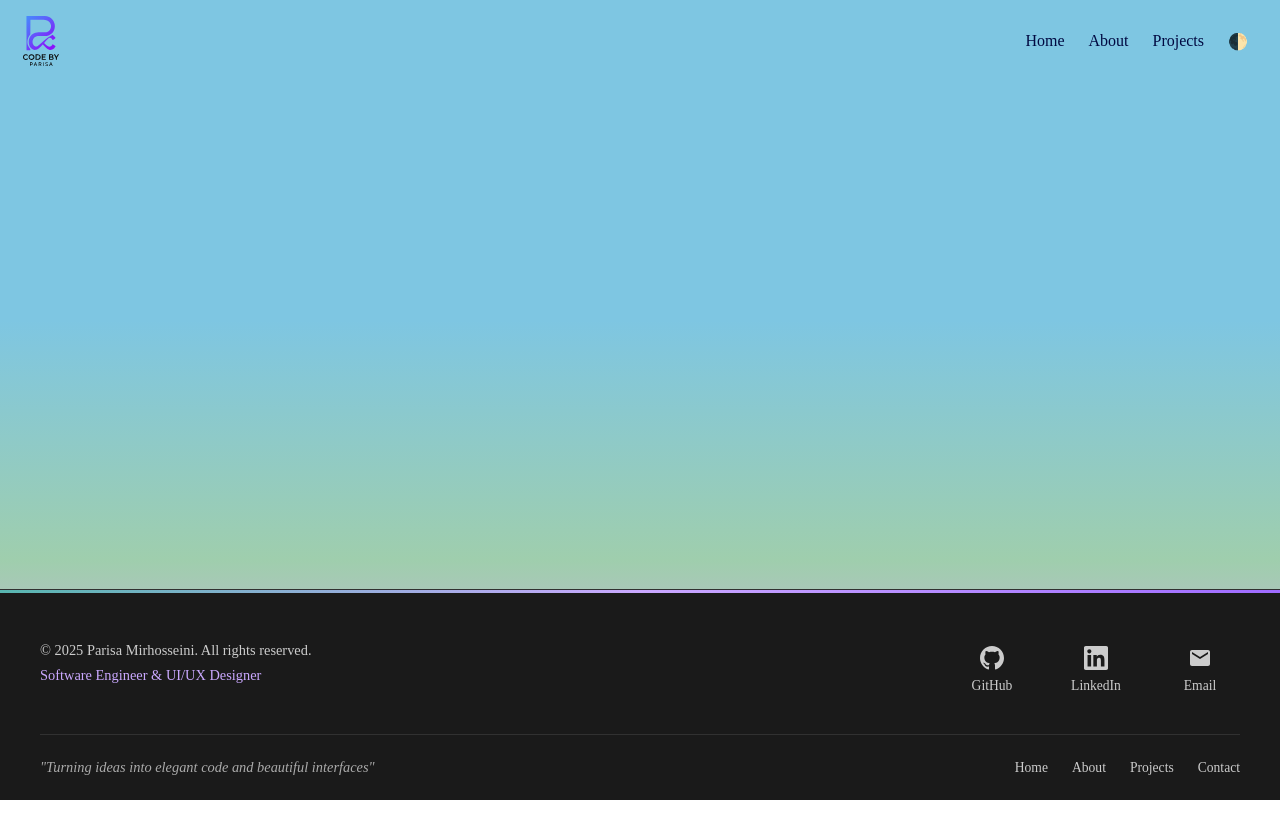
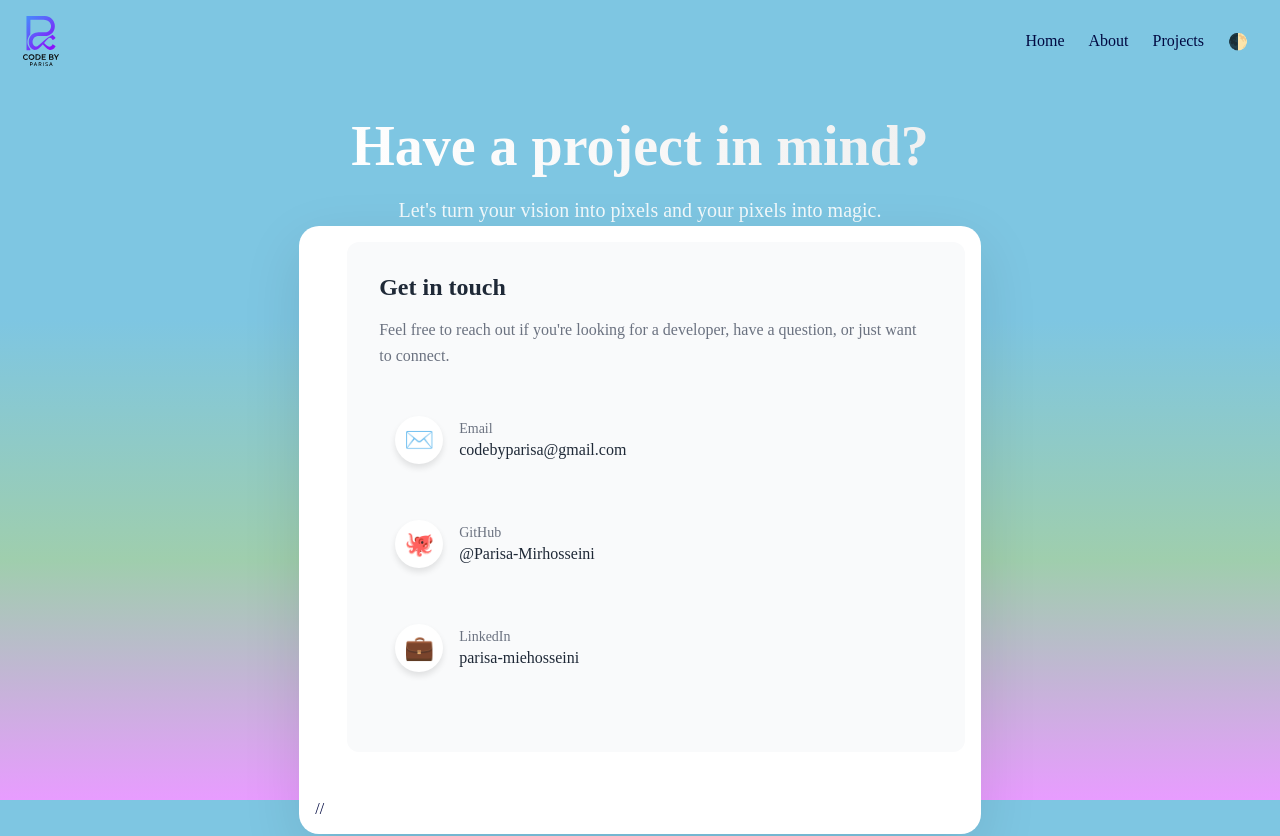
Before and after one commit to Parisa-Mirhosseini/parisa-mirhosseini-portfolio, a React (Vite) app: page /contact in a window 1280 px wide. Shown: the top 836 px of the page. Before the commit the page ends 800 px from the top, so only its background shows below. Built offline with nearby package versions, Linux system fonts and the light colour scheme; a web font is replaced by a local one.

Commit message:
contact page

```diff
--- a/src/App.jsx
+++ b/src/App.jsx
@@ -6,6 +6,7 @@ import Footer from './components/Footer/Footer.jsx';
 import React from "react";
 import AboutPage from "./Pages/AboutPage/AboutPage";
 import ProjectPage from "./Pages/ProjectPage/ProjectPage";
+import ContactPage from "./Pages/ContactPage/ContactPage";
 
 function App() {
   return (
@@ -17,6 +18,7 @@ function App() {
             <Route path="/" element={<HomePage />} />
             <Route path="/about" element={<AboutPage />} />
             <Route path="/projects" element={<ProjectPage />} />
+            <Route path="/contact" element={<ContactPage />} />
           </Routes>
         </main>
         <Footer />
--- a/src/Pages/ContactPage/ContactPage.jsx
+++ b/src/Pages/ContactPage/ContactPage.jsx
@@ -1,20 +1,150 @@
+import React, { useState } from 'react';
 import './ContactPage.scss';
 
+function ContactPage() {
+  const [formData, setFormData] = useState({
+    name: '',
+    email: '',
+    message: ''
+  });
 
+  const handleChange = (e) => {
+    setFormData({
+      ...formData,
+      [e.target.name]: e.target.value
+    });
+  };
 
-function ContactPage() {
-  return (<div>
-    <div className="Contact">
-      <div className="Contact__content">
-        <h1 className="Contact__title">Have a project in mind?</h1>
-        <p className="Contact__description">
-        Let’s turn your vision into pixels and
-        your pixels into magic.
-        </p>
+  const handleSubmit = (e) => {
+    e.preventDefault();
+    // Handle form submission (connect to your backend or email service)
+    console.log('Form submitted:', formData);
+    // Reset form or show success message
+  };
+
+  return (
+    <div className="ContactPage">
+      <div className="ContactPage__hero">
+        <div className="ContactPage__content">
+          <h1 className="ContactPage__title">Have a project in mind?</h1>
+          <p className="ContactPage__description">
+            Let's turn your vision into pixels and your pixels into magic.
+          </p>
+        </div>
       </div>
-    </div>
-    </div>
 
+      <div className="ContactPage__container">
+        <div className="ContactPage__grid">
+         { /* Contact Form */}
+          {/* <div className="ContactPage__form-section">
+            <h2 className="ContactPage__form-title">Send me a message</h2> */}
+            {/* <form className="ContactPage__form" onSubmit={handleSubmit}> */}
+              {/* <div className="ContactPage__form-group">
+                <label htmlFor="name" className="ContactPage__label">
+                  Name
+                </label>
+                <input
+                  type="text"
+                  id="name"
+                  name="name"
+                  value={formData.name}
+                  onChange={handleChange}
+                  className="ContactPage__input"
+                  required
+                  placeholder="Your name"
+                />
+              </div> */}
+
+              {/* <div className="ContactPage__form-group">
+                <label htmlFor="email" className="ContactPage__label">
+                  Email
+                </label>
+                <input
+                  type="email"
+                  id="email"
+                  name="email"
+                  value={formData.email}
+                  onChange={handleChange}
+                  className="ContactPage__input"
+                  required
+                  placeholder="Your email"
+                />
+              </div>
+
+              <div className="ContactPage__form-group">
+                <label htmlFor="message" className="ContactPage__label">
+                  Message
+                </label>
+                <textarea
+                  id="message"
+                  name="message"
+                  value={formData.message}
+                  onChange={handleChange}
+                  className="ContactPage__textarea"
+                  rows="6"
+                  required
+                  placeholder="Tell me about your project..."
+                />
+              </div> */}
+
+              {/* <button type="submit" className="ContactPage__submit">
+                Send Message
+              </button> */}
+            {/* </form> */}
+          {/* </div> */}
+
+          {/* Contact Info */}
+          <div className="ContactPage__info-section">
+            <div className="ContactPage__info-card">
+              <h3 className="ContactPage__info-title">Get in touch</h3>
+              <p className="ContactPage__info-text">
+                Feel free to reach out if you're looking for a developer,
+                have a question, or just want to connect.
+              </p>
+
+              <div className="ContactPage__contact-methods">
+                <a
+                  href="mailto:parisamirhosseini2@gmail.com"
+                  className="ContactPage__contact-link"
+                >
+                  <span className="ContactPage__contact-icon">✉️</span>
+                  <div>
+                    <div className="ContactPage__contact-label">Email</div>
+                    <div className="ContactPage__contact-value">codebyparisa@gmail.com</div>
+                  </div>
+                </a>
+
+                <a
+                  href="https://github.com/Parisa-Mirhosseini"
+                  target="_blank"
+                  rel="noopener noreferrer"
+                  className="ContactPage__contact-link"
+                >
+                  <span className="ContactPage__contact-icon">🐙</span>
+                  <div>
+                    <div className="ContactPage__contact-label">GitHub</div>
+                    <div className="ContactPage__contact-value">@Parisa-Mirhosseini</div>
+                  </div>
+                </a>
+
+                <a
+                  href="https://linkedin.com/in/parisa-miehosseini"
+                  target="_blank"
+                  rel="noopener noreferrer"
+                  className="ContactPage__contact-link"
+                >
+                  <span className="ContactPage__contact-icon">💼</span>
+                  <div>
+                    <div className="ContactPage__contact-label">LinkedIn</div>
+                    <div className="ContactPage__contact-value">parisa-miehosseini</div>
+                  </div>
+                </a>
+              </div>
+            </div>
+          </div>
+      //   </div>
+      </div>
+    // </div>
   );
 }
 
--- a/src/Pages/ContactPage/ContactPage.scss
+++ b/src/Pages/ContactPage/ContactPage.scss
@@ -1,6 +1,248 @@
-.contact {
-	color: #d9e8e7;
-	text-align: center;
-	font-size: 10px;
-	// margin: 0;
+.ContactPage {
+
+	&__hero {
+	  padding: 2rem 4rem;
+	  text-align: center;
+	  color: white;
+	}
+
+	&__content {
+	  max-width: 600px;
+	  margin: 0 auto;
+	}
+
+	&__title {
+	  font-size: 3.5rem;
+	  font-weight: 700;
+	  margin-bottom: 1rem;
+	  background: linear-gradient(45deg, #fff, #f0f0f0);
+	  -webkit-background-clip: text;
+	  background-clip: text;
+	  -webkit-text-fill-color: transparent;
+	}
+
+	&__description {
+	  font-size: 1.25rem;
+	  opacity: 0.9;
+	  line-height: 1.6;
+	}
+
+	&__container {
+	  max-width: 1200px;
+	  margin: 0 auto;
+	  padding: 0 2rem 4rem;
+	}
+
+	&__grid {
+	//   display: grid;
+	//   grid-template-columns: 1fr 1fr;
+	display:flex;
+	flex-direction: column;
+	width:60%;
+	margin:auto;
+	  gap: 3rem;
+	  background: white;
+	  border-radius: 20px;
+	  padding: 1rem;
+	  box-shadow: 0 20px 60px rgba(0, 0, 0, 0.1);
+	  position: relative;
+	  top: -2rem;
+
+	  @media (max-width: 768px) {
+		grid-template-columns: 1fr;
+		padding: 2rem;
+		gap: 2rem;
+	  }
+	}
+
+	&__form-section {
+	  padding-right: 2rem;
+	  border-right: 1px solid #e5e7eb;
+
+	  @media (max-width: 768px) {
+		padding-right: 0;
+		border-right: none;
+		border-bottom: 1px solid #e5e7eb;
+		padding-bottom: 2rem;
+	  }
+	}
+
+	// &__info-card {
+	//   margin-top: 2rem;
+	//   justify-content: center;
+
+	// }
+	&__form-title {
+	  font-size: 2rem;
+	  color: #1f2937;
+	  margin-bottom: 2rem;
+	  font-weight: 600;
+	}
+
+	&__form {
+	  display: flex;
+	  flex-direction: column;
+	  gap: 1.5rem;
+	}
+
+	&__form-group {
+	  display: flex;
+	  flex-direction: column;
+	}
+
+	&__label {
+	  font-size: 0.875rem;
+	  font-weight: 500;
+	  color: #4b5563;
+	  margin-bottom: 0.5rem;
+	}
+
+	&__input,
+	&__textarea {
+	  padding: 0.75rem 1rem;
+	  border: 1px solid #d1d5db;
+	  border-radius: 8px;
+	  font-size: 1rem;
+	  transition: all 0.3s ease;
+
+	  &:focus {
+		outline: none;
+		border-color: #667eea;
+		box-shadow: 0 0 0 3px rgba(102, 126, 234, 0.1);
+	  }
+	}
+
+	&__textarea {
+	  resize: vertical;
+	  min-height: 150px;
+	}
+
+	&__submit {
+	  background: linear-gradient(135deg, #667eea 0%, #764ba2 100%);
+	  color: white;
+	  border: none;
+	  padding: 1rem 2rem;
+	  border-radius: 8px;
+	  font-size: 1rem;
+	  font-weight: 600;
+	  cursor: pointer;
+	  transition: transform 0.3s ease, box-shadow 0.3s ease;
+
+	  &:hover {
+		transform: translateY(-2px);
+		box-shadow: 0 10px 25px rgba(102, 126, 234, 0.3);
+	  }
+
+	  &:active {
+		transform: translateY(0);
+	  }
+	}
+
+	&__info-section {
+	  padding-left: 2rem;
+
+	  @media (max-width: 768px) {
+		padding-left: 0;
+	  }
+	}
+
+	&__info-card {
+	  background: #f9fafb;
+	  border-radius: 12px;
+	  padding: 2rem;
+	}
+
+	&__info-title {
+	  font-size: 1.5rem;
+	  color: #1f2937;
+	  margin-bottom: 1rem;
+	  font-weight: 600;
+	}
+
+	&__info-text {
+	  color: #6b7280;
+	  line-height: 1.6;
+	  margin-bottom: 2rem;
+	}
+
+	&__contact-methods {
+	  display: flex;
+	  flex-direction: column;
+	  gap: 1.5rem;
+	  margin-bottom: 2rem;
+	}
+
+	&__contact-link {
+	  display: flex;
+	  align-items: center;
+	  gap: 1rem;
+	  text-decoration: none;
+	  color: inherit;
+	  padding: 1rem;
+	  border-radius: 8px;
+	  transition: background-color 0.3s ease;
+
+	  &:hover {
+		background-color: #e5e7eb;
+	  }
+	}
+
+	&__contact-icon {
+	  font-size: 1.5rem;
+	  width: 48px;
+	  height: 48px;
+	  display: flex;
+	  align-items: center;
+	  justify-content: center;
+	  background: white;
+	  border-radius: 50%;
+	  box-shadow: 0 4px 6px rgba(0, 0, 0, 0.1);
+	}
+
+	&__contact-label {
+	  font-size: 0.875rem;
+	  color: #6b7280;
+	  margin-bottom: 0.25rem;
+	}
+
+	&__contact-value {
+	  font-size: 1rem;
+	  color: #1f2937;
+	  font-weight: 500;
+	}
+
+	&__availability {
+	  h4 {
+		font-size: 1.25rem;
+		color: #1f2937;
+		margin-bottom: 0.5rem;
+	  }
+
+	  p {
+		color: #6b7280;
+		margin-bottom: 1rem;
+	  }
+	}
+
+	&__availability-list {
+	  list-style: none;
+	  padding: 0;
+	  margin: 0;
+	  display: grid;
+	  grid-template-columns: repeat(2, 1fr);
+	  gap: 0.5rem;
+
+	  @media (max-width: 480px) {
+		grid-template-columns: 1fr;
+	  }
+
+	  li {
+		padding: 0.5rem 1rem;
+		background: white;
+		border-radius: 6px;
+		font-size: 0.875rem;
+		color: #4b5563;
+		box-shadow: 0 2px 4px rgba(0, 0, 0, 0.05);
+	  }
+	}
   }
--- a/src/components/Footer/Footer.jsx
+++ b/src/components/Footer/Footer.jsx
@@ -42,7 +42,7 @@ function Footer() {
                 <span className="footer__link-text">LinkedIn</span>
               </a>
               <a
-                href="mailto:parisamirhosseini2@gmail.com"
+                href="mailto:codebyparisa@gmail.com"
                 aria-label="Send me an email"
                 className="footer__link footer__link--email"
               >
```
